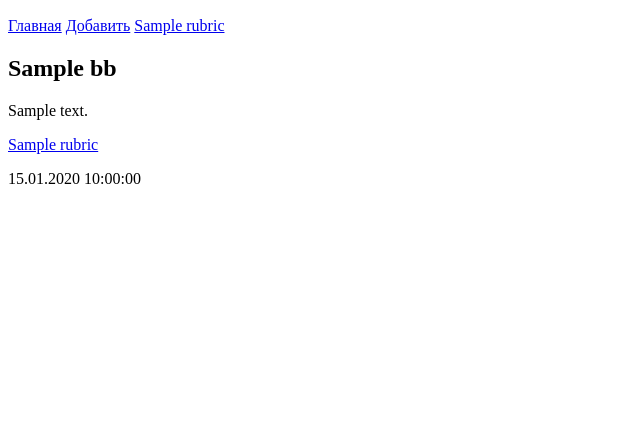
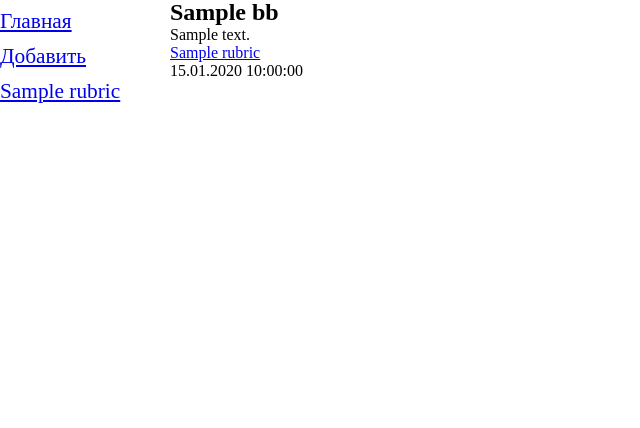
Before and after one commit to VladRadigin/animelist.tv, a Django app: template myList/templates/myList/index.html in a window 1280 px wide. Shown: the part 63-491 px from the top of the page, without its empty margins (0-640 px from the left). Run offline with Django 3.2, Linux system fonts and the light colour scheme; the template is opened without the code that fills it: most values are stand-ins (such as "Sample title", 1, 10 or a date in 2020).

Commit message:
Adding Styles

```diff
--- /dev/null
+++ b/myList/static/myList/style.css
@@ -0,0 +1,31 @@
+* {
+  margin: 0;
+  padding: 0;
+}
+
+header h1 {
+  color: white;
+  font-family: 'Roboto', sans-serif;
+  font-size: 40pt;
+  text-transform: uppercase;
+  text-align: center;
+  margin: 0;
+  padding: 0;
+  width: 100%;
+  background: url('https://c.wallhere.com/photos/79/76/neon_glow_abstract_3D_illustration-1431843.jpg!d'), left / auto 100% no-repeat;
+}
+
+nav {
+  font-size: 16pt;
+  width: 150px;
+  float: left;
+}
+
+nav a {
+  display: block;
+  margin: 10px 0px;
+}
+
+section {
+  margin-left: 170px;
+}
--- a/myList/templates/layout/basic.html
+++ b/myList/templates/layout/basic.html
@@ -1,3 +1,4 @@
+{% load static %}
 <!DOCTYPE html>
 <html lang="en">
 <head>
@@ -5,6 +6,7 @@
   <meta name="viewport" content="width=device-width, initial-scale=1.0">
   <meta http-equiv="X-UA-Compatible" content="ie=edge">
   <title>{% block title %}Главная{% endblock %}</title>
+  <link rel="stylesheet" type="text/css" href="{% static 'myList/style.css' %}" />
 </head>
 <body>
   <header>
```
